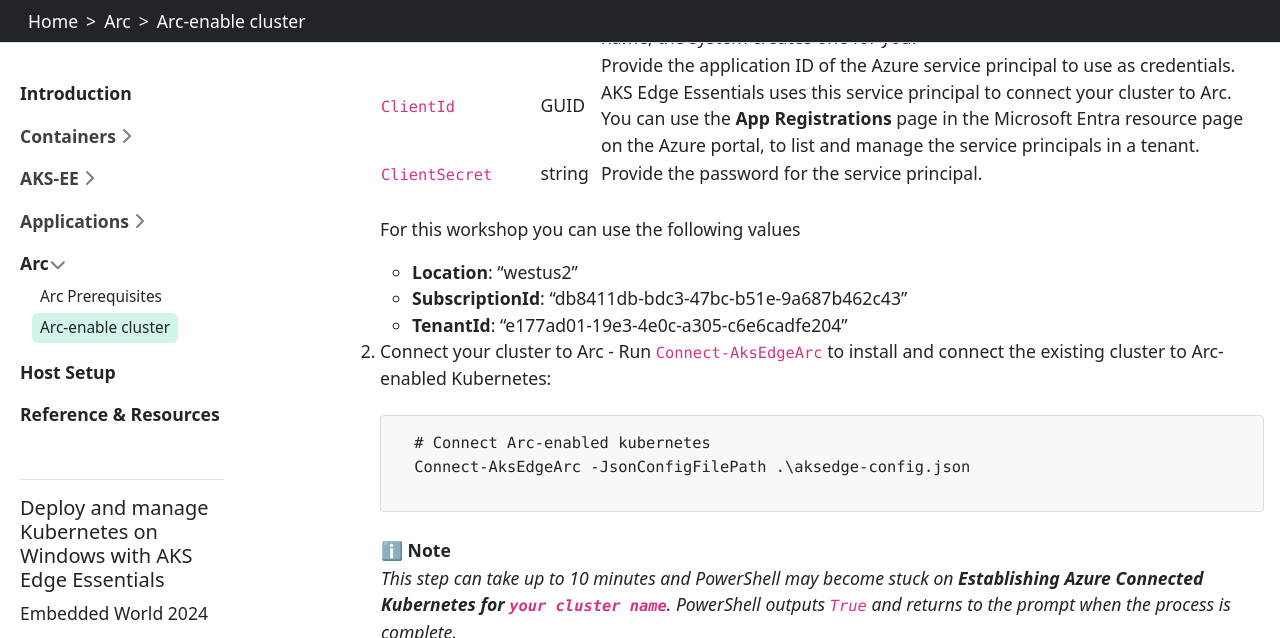
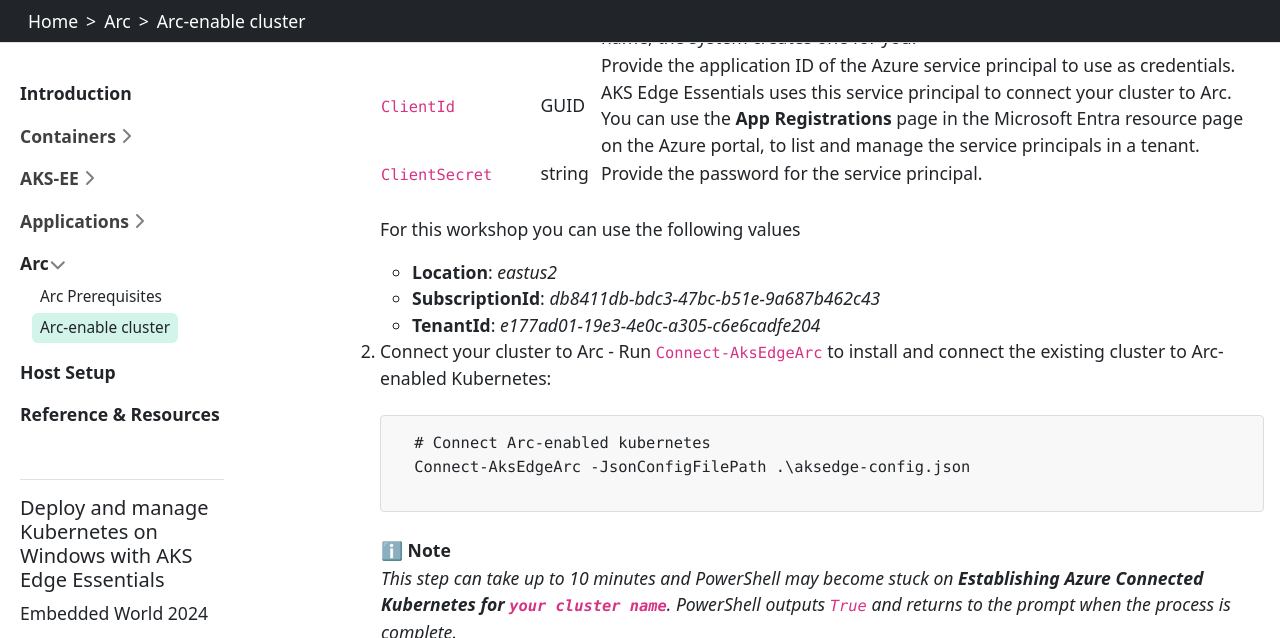
Before and after one commit to fcabrera23/EW-24-Workshop1, a Jekyll site: the page built from content/arc/connection.md, in a window 1280 px wide and 900 px high, scrolled down 700 px, cut to the strip 0-638 px from the top of the window. Built offline with Jekyll 4.4.1, drawn with Linux system fonts in a browser that asks for light colours.

Commit message:
Changes for cluster location

```diff
--- a/content/arc/connection.md
+++ b/content/arc/connection.md
@@ -22,9 +22,9 @@ This sections describes how to connect your AKS Edge Essentials cluster to Azure
 
     For this workshop you can use the following values
 
-    - **Location**: "westus2"
-    - **SubscriptionId**: "db8411db-bdc3-47bc-b51e-9a687b462c43"
-    - **TenantId**: "e177ad01-19e3-4e0c-a305-c6e6cadfe204"
+    - **Location**: *eastus2*
+    - **SubscriptionId**: *db8411db-bdc3-47bc-b51e-9a687b462c43*
+    - **TenantId**: *e177ad01-19e3-4e0c-a305-c6e6cadfe204*
 
 1. Connect your cluster to Arc - Run `Connect-AksEdgeArc` to install and connect the existing cluster to Arc-enabled Kubernetes:
 
```
Also changed, not shown: content/arc/prereqs.md (+1 -1 lines).
